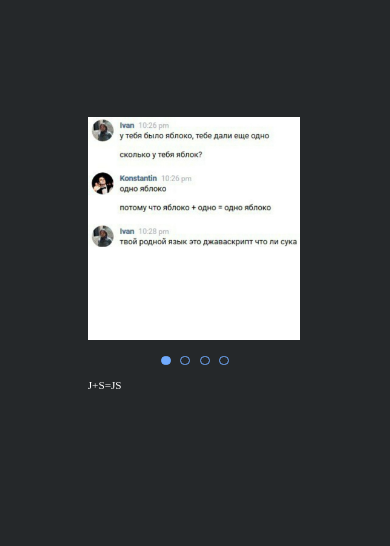
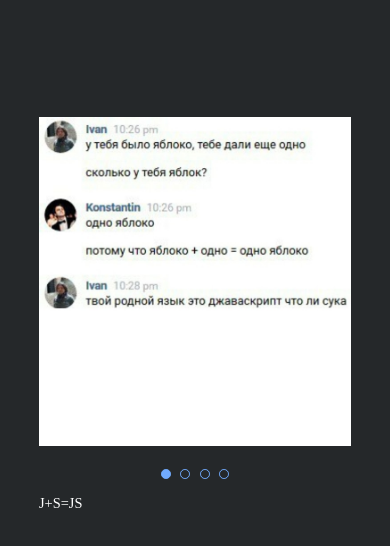
Before and after one commit to soll1992/CSS-Mem-Slider, a plain HTML site: page CSS-Mem-Slider/index.html in a window 390 px wide. Drawn offline with Linux system fonts and the light colour scheme.

Commit message:
feat: add 500px media(Sun Oct 17 01:50:54 RTZ 2021)

```diff
--- a/CSS-Mem-Slider/style.css
+++ b/CSS-Mem-Slider/style.css
@@ -188,6 +188,21 @@ label:active span {
 	}
 }
 
+@media(max-width:500px) {
+	.wrapper {
+		width: 80vw;
+		height: 100vw;
+		margin-bottom: 0;
+	}
+	.wrapper label {
+		width: 5vw;
+		height: 5vw;
+	}
+	.one-text {
+		font-size: 90%;
+	}
+}
+
 
 @media(max-width:400px) {
 	.wrapper {
```
